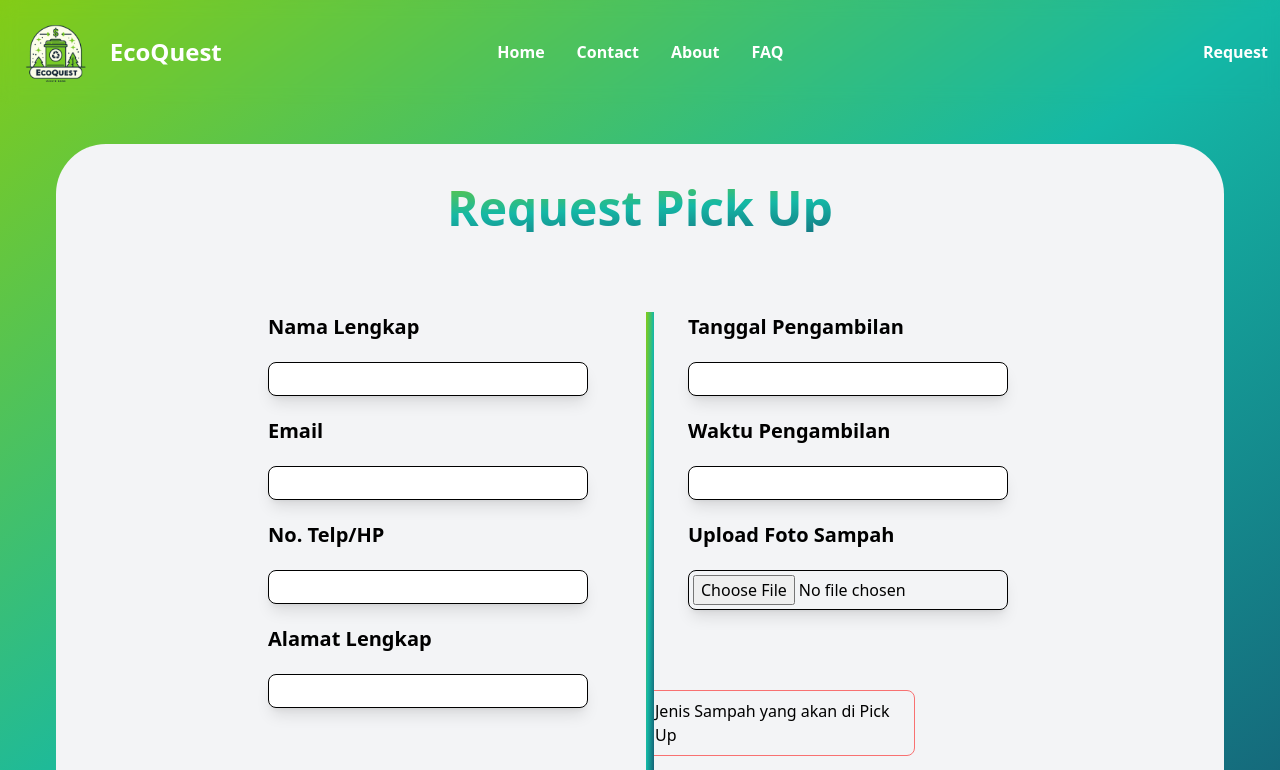
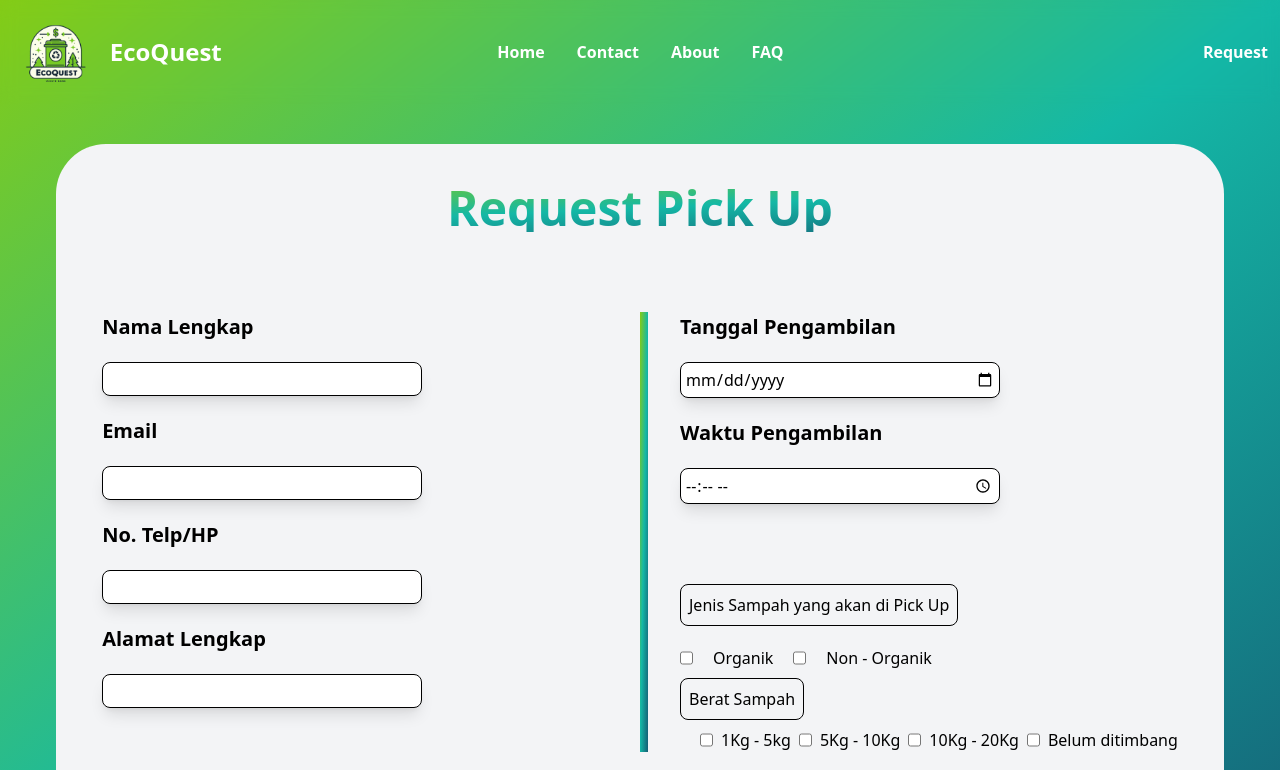
Before and after one commit to HadziqAlaydrus/Kelompok3-Ecoquest, a React (Vite) app: page /request in a window 1280 px wide. Shown: the top 770 px of the page. Built offline with nearby package versions, Linux system fonts and the light colour scheme.

Commit message:
cardform

```diff
--- a/src/components/CardForm.jsx
+++ b/src/components/CardForm.jsx
@@ -7,8 +7,8 @@ const CardForm = () => {
         <h1 className="font-bold text-5xl bg-gradient-to-tl from-cyan-800 via-teal-500 to-lime-500 text-center text-transparent bg-clip-text mb-20">
           Request Pick Up
         </h1>
-        <div className="grid grid-cols-2 ml-3 ">
-          <div className="flex ml-40">
+        <div className="grid grid-cols-1 md:grid-cols-2 w-fit mx-auto ">
+          <div className="flex">
             <div className=" flex flex-col gap-5">
               <label className=" text-black font-bold text-[20px]">
                 Nama Lengkap
@@ -39,47 +39,58 @@ const CardForm = () => {
             </div>
           </div>
 
-          <div className="grid grid-cols-2 relative">
+          <div className="flex relative">
             <div className="flex flex-col gap-20">
-              <div className="border-l-2 pl-10  flex flex-col gap-5">
+              <div className=" pl-10  flex flex-col gap-5">
                 <label className=" text-black font-bold text-[20px]">
                   Tanggal Pengambilan
                 </label>
                 <input
-                  type="text"
-                  className="border shadow-lg border-black font-thin rounded-lg mx-auto w-80 p-1"
+                  type="date"
+                  className="border shadow-lg border-black font-thin rounded-lg  w-80 p-1"
                 />
                 <label className=" text-black font-bold text-[20px]">
                   Waktu Pengambilan
                 </label>
                 <input
-                  type="text"
-                  className="border shadow-lg border-black font-thin rounded-lg mx-auto w-80 p-1"
-                />
-                <label className=" text-black font-bold text-[20px]">
-                  Upload Foto Sampah
-                </label>
-                <input
-                  type="file"
-                  className="border shadow-lg border-black font-thin rounded-lg mx-auto w-80 p-1"
+                  type="time"
+                  className="border shadow-lg border-black font-thin rounded-lg  w-80 p-1"
                 />
               </div>
-              <div className="flex flex-col justify-center items-center ">
-                <h2 className="border rounded-lg border-red-400 p-2 w-fit">
+              <div className="flex flex-col pl-10  ">
+                <h2 className="border rounded-lg border-black p-2 w-fit">
                   Jenis Sampah yang akan di Pick Up
                 </h2>
-                <div className="flex gap-5 mt-3">
-                  <input type="checkbox" className="z"/>
+                <div className="flex gap-5 mt-5">
+                  <input type="checkbox" className="z" />
                   <label className="">Organik</label>
                   <input type="checkbox" />
                   <label>Non - Organik</label>
                 </div>
+
+                  <h2 className="border rounded-lg border-black p-2 w-fit mt-2">
+                    Berat Sampah
+                  </h2>
+
+                  <div className="flex gap-2 mt-2 ml-5">
+                    <input type="checkbox" className="" />
+                    <label className="">1Kg - 5kg</label>
+                    <input type="checkbox" />
+                    <label>5Kg - 10Kg</label>
+                    <input type="checkbox" />
+                    <label>10Kg - 20Kg</label>
+                    <input type="checkbox" />
+                    <label>Belum ditimbang</label>
+                  </div>
+
               </div>
             </div>
 
-            <div className="absolute top-0 bottom-0 left-0 bg-gradient-to-tl from-cyan-800 via-teal-500 to-lime-500 w-2"></div>
+            <div className="absolute  top-0 bottom-0 left-0 bg-gradient-to-tl from-cyan-800 via-teal-500 to-lime-500 w-2"></div>
           </div>
+
         </div>
+        <button className="flex  mx-auto border border-black shadow-lg rounded-lg px-10 py-3 my-5  font-bold">Send</button>
       </div>
     </section>
   );
```
